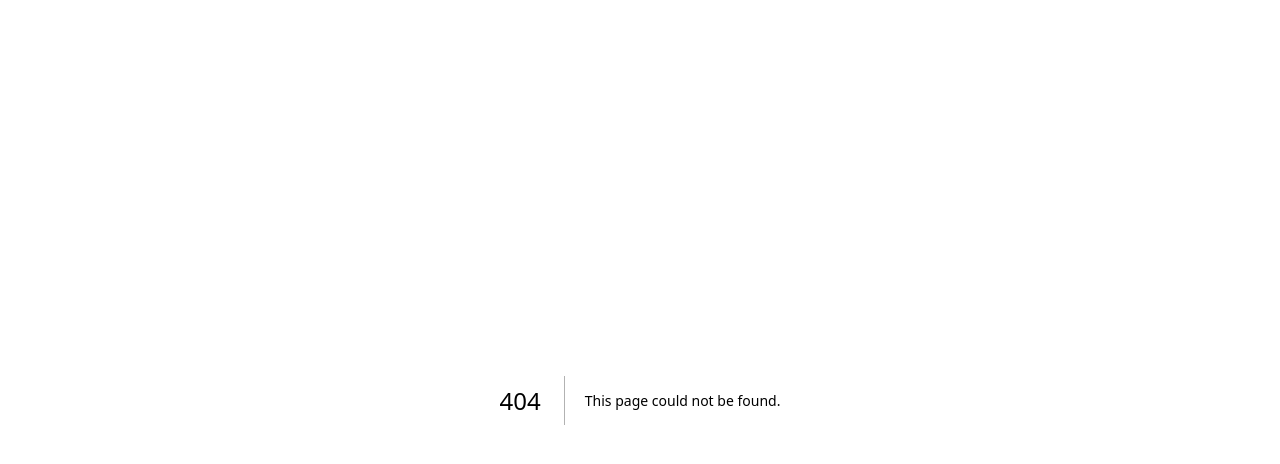
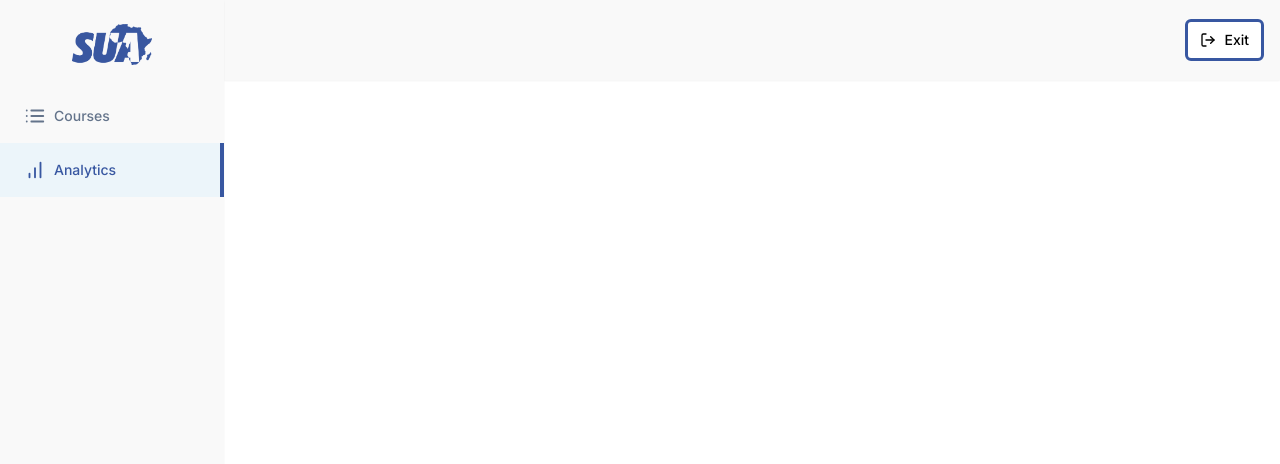
Before and after one commit to MLO-OLAGUNJU/mernstack-lms-online-course-fullstack, a Next.js app: page /teacher/analytics in a window 1280 px wide. Before the commit this address had no page. Shown: the top 464 px of the page. Built offline with nearby package versions, Linux system fonts and the light colour scheme.

Commit message:
fullstack mern lms online course website

```diff
--- /dev/null
+++ b/app/(dashboard)/(routes)/teacher/analytics/page.tsx
@@ -0,0 +1,9 @@
+"use client";
+
+import React from "react";
+
+const page = () => {
+  return <div>page</div>;
+};
+
+export default page;
--- a/app/(dashboard)/_components/SideBarRoutes.tsx
+++ b/app/(dashboard)/_components/SideBarRoutes.tsx
@@ -1,8 +1,9 @@
 "use client";
 
-import { Compass, Layout } from "lucide-react";
+import { BarChart, Compass, Layout, List } from "lucide-react";
 import React from "react";
 import SideBarItem from "./SideBarItem";
+import { usePathname } from "next/navigation";
 
 const guestRoutes = [
   {
@@ -17,8 +18,25 @@
   },
 ];
 
+const teacherRoutes = [
+  {
+    icon: List,
+    label: "Courses",
+    href: "/teacher/courses",
+  },
+  {
+    icon: BarChart,
+    label: "Analytics",
+    href: "/teacher/analytics",
+  },
+];
+
 const SideBarRoutes = () => {
-  const routes = guestRoutes;
+  const pathname = usePathname();
+  const isTeacherPage = pathname?.includes("/teacher");
+
+  const routes = isTeacherPage ? teacherRoutes : guestRoutes;
+
   return (
     <div className="flex flex-col w-full">
       {routes.map((route) => (
```
